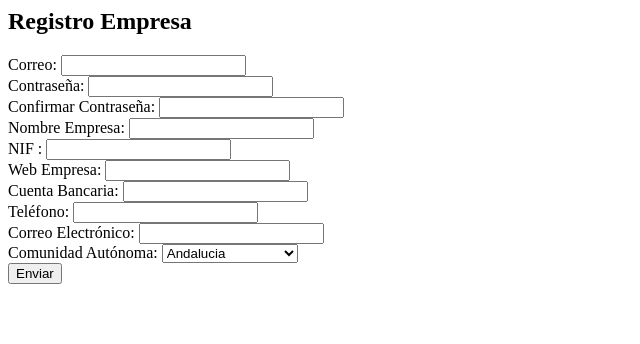
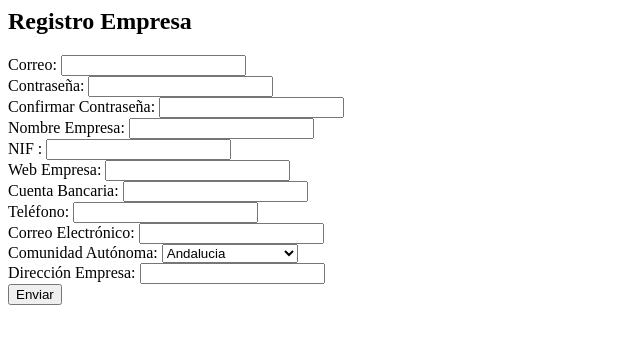
Before and after one commit to Fer220497/GrUPOn, a PHP site: page /front-end/registro_empresa.php in a window 1280 px wide. Shown: the top 344 px of the page, without its empty margins (0-640 px from the left). Run offline with PHP 8.4, Linux system fonts and the light colour scheme; tables that the repository leaves empty hold one stand-in row (values such as "Sample post"); some libraries are stand-ins or nearby versions.

Commit message:
Formulario de registro funcionando

```diff
--- a/back-end/formulario_registro_empresa.php
+++ b/back-end/formulario_registro_empresa.php
@@ -5,8 +5,12 @@ require_once '../back-end/conexion_db.php';
 require_once '../back-end/funciones.php';
 
 foreach ($arrayComunidades as $comunidad) {
-    $sql = "INSERT INTO COMUNIDAD_AUTONOMA VALUES ('$comunidad')";
-    realizarQuery('grupon', $sql);
+    $sql = 'SELECT * FROM COMUNIDAD_AUTONOMA';
+    $result = realizarQuery('grupon', $sql);
+    if(mysqli_num_rows($result) == 0){
+        $sql = "INSERT INTO COMUNIDAD_AUTONOMA VALUES ('$comunidad')";
+        realizarQuery('grupon', $sql);
+    }
 }
 
 //Si el usuario ha enviado...
@@ -45,6 +49,9 @@ if (isset($_POST['registroEmpresa'])) {
     if (!isset($_POST['comunidad_autonoma'])) {
         $error[] = 'Debes introducir la comunidad aut&oacute;noma';
     }
+    if(!isset($_POST['direccion_empresa'])){
+        $error[] = 'Debes introducir una direcci&oacute;n de empresa.';
+    }
     if (!isset($_POST['g-recaptcha-response'])) {
         $error[] = 'Has trampeado el reCaptcha';
     }
@@ -57,10 +64,9 @@ if (isset($_POST['registroEmpresa'])) {
         $error[] = 'Las contrase&ntilde;as no coinciden';
     }
     //RESTRICCION: Captcha funcionando:
-
     $response = null;
     $recap = new ReCaptcha($secret);
-    if ($_POST["g-recaptcha-response"]) {
+    if (!isset($error)) {
         $response = $recap->verifyResponse(
                 $_SERVER["REMOTE_ADDR"], $_POST["g-recaptcha-response"]
         );
@@ -81,18 +87,22 @@ if (isset($_POST['registroEmpresa'])) {
         $telefono_empresa = $_POST['telefono_empresa'];
         $mail_empresa = sanitarString($_POST['mail_empresa']);
         $comunidad_autonoma = $_POST['comunidad_autonoma'];
+        $direccion_empresa = sanitarString($_POST['direccion_empresa']);
         $sql = "SELECT * FROM CUENTA WHERE CORREO='$correo'";
 
         $result = realizarQuery('grupon', $sql);
         //Check de si existia ya la cuenta.
-        if (mysqli_num_row($result) > 0) {
+        if (mysqli_num_rows($result) > 0) {
             $error[] = 'Ya exist&iacute;a ese correo.';
         } else {
             //No existe esa cuenta, creo una nueva.
-            $hash = password_hash($pass, PASSWORD_BCRYPT); //60 chars wide.
-            $sql = "INSERT INTO CUENTA VALUES('$correo','$hash','$comunidad_autonoma')";
+            $hash = password_hash($pwd, PASSWORD_BCRYPT); //60 chars wide.
+            $sql = "INSERT INTO CUENTA VALUES('$correo','$comunidad_autonoma', '$hash')";
             realizarQuery('grupon', $sql);
-            $sql = "";
+            $sql = "INSERT INTO EMPRESA VALUES('$correo','$nombre_empresa',"
+                    . "'$direccion_empresa',$nif_empresa,'$web_empresa',$cuenta_bancaria,"
+                    . "$telefono_empresa, '$mail_empresa')";
+            realizarQuery('grupon', $sql);
         }
     }
 }
@@ -114,7 +124,7 @@ function formularioRegistroEmpresa() {
 
     global $recaptcha;
 
-    $form = '<form action="../back-end/tratamiento_formulario_registro_empresa.php" method="post">' .
+    $form = '<form action="../back-end/formulario_registro_empresa.php" method="post">' .
             'Correo: <input type="text" name="correo"/ ><br/>' .
             'Contrase&ntilde;a: <input type="password" name="pwd" /><br/>' .
             'Confirmar Contrase&ntilde;a: <input type="password" name="pwd_confirmar"/ ><br/>' .
@@ -145,6 +155,7 @@ function formularioRegistroEmpresa() {
             '<option value="pais_vasco">Pa&iacute;s Vasco</option>' .
             '<option value="valencia">Valencia</option>' .
             '</select><br>' .
+            'Direcci&oacute;n Empresa: <input type="text" name="direccion_empresa" />'.
             $recaptcha .
             '<input type="submit" name="registroEmpresa" value="Enviar"/>' .
             '</form>';
```
